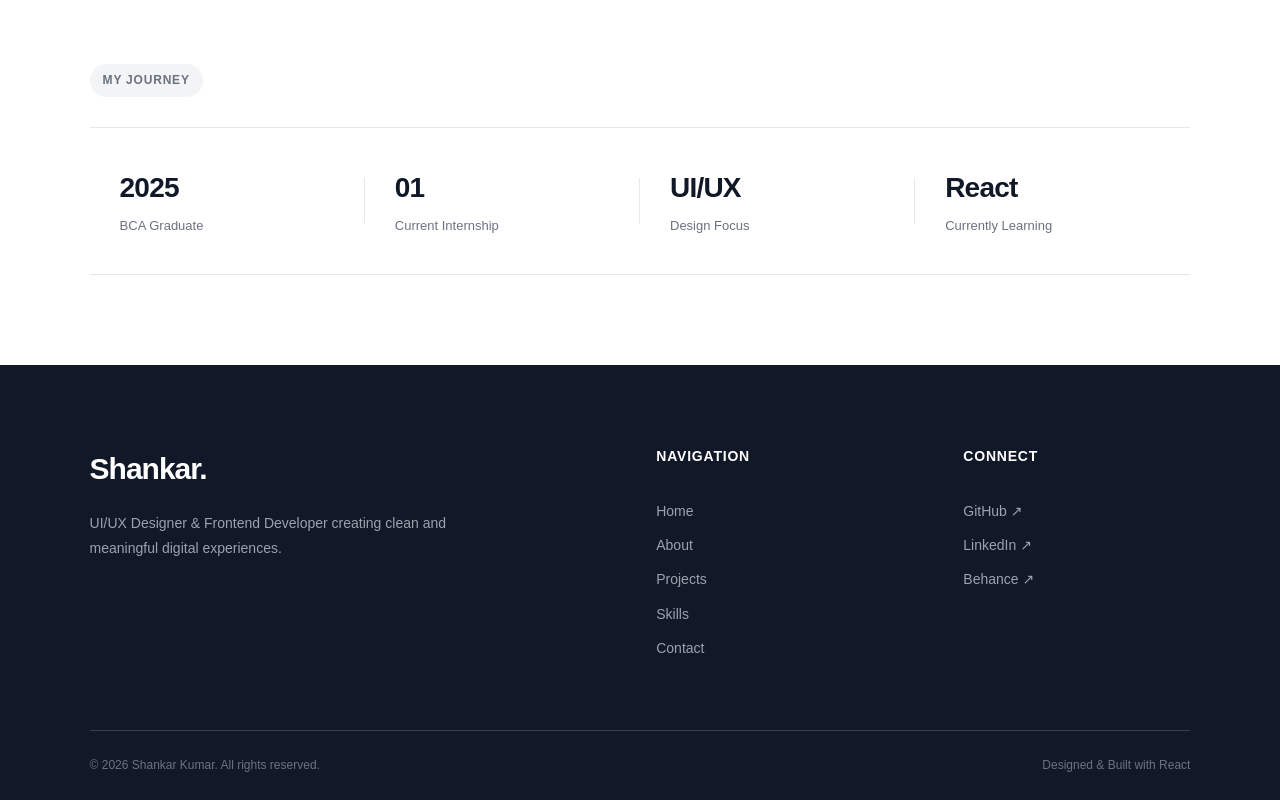
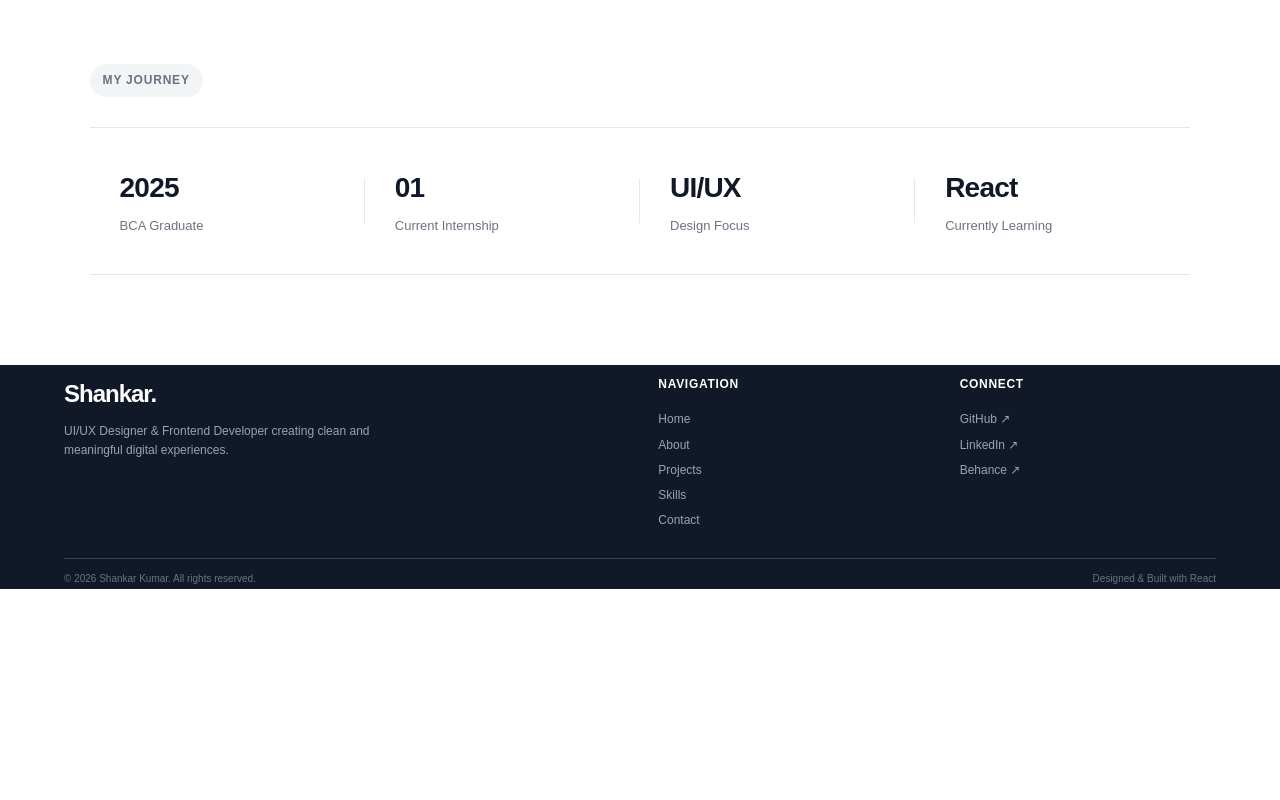
Before and after one commit to Shankarkumar1102/shankar-portfolio, a React (Vite) app: page / in a window 1280 px wide. Shown: the part 773-1573 px from the top of the page. After the commit the page ends 1362 px from the top, so only its background shows below. Built offline with nearby package versions, Linux system fonts and the light colour scheme.

Commit message:
Update social links

```diff
--- a/src/components/Footer.css
+++ b/src/components/Footer.css
@@ -1,36 +1,37 @@
 .footer {
-  padding: 80px 7% 25px;
-
+  padding: 10px 5% 2px;
   background: #111827;
-
   color: #ffffff;
 }
 
 
-/* MAIN */
+/* =========================
+   MAIN
+========================= */
 
 .footer-main {
   display: grid;
 
   grid-template-columns: 1.5fr 0.7fr 0.7fr;
 
-  gap: 80px;
+  gap: 45px;
 
-  padding-bottom: 70px;
+  padding-bottom: 28px;
 
   border-bottom: 1px solid #374151;
 }
 
 
-/* BRAND */
+/* =========================
+   BRAND
+========================= */
 
 .footer-logo {
   display: inline-block;
 
-  margin-bottom: 18px;
+  margin-bottom: 8px;
 
-  font-size: 30px;
-
+  font-size: 24px;
   font-weight: 800;
 
   letter-spacing: -1px;
@@ -44,35 +45,38 @@
   color: #60a5fa;
 }
 
-
 .footer-brand p {
-  max-width: 360px;
+  max-width: 320px;
 
   color: #9ca3af;
 
-  font-size: 14px;
+  font-size: 12px;
 
-  line-height: 1.8;
+  line-height: 1.6;
 }
 
 
-/* HEADINGS */
+/* =========================
+   HEADINGS
+========================= */
 
 .footer-navigation h4,
 .footer-social h4 {
-  margin-bottom: 20px;
+  margin-bottom: 10px;
 
-  font-size: 14px;
+  font-size: 12px;
 
   color: #ffffff;
 
   text-transform: uppercase;
 
-  letter-spacing: 0.8px;
+  letter-spacing: 0.7px;
 }
 
 
-/* LINKS */
+/* =========================
+   LINKS
+========================= */
 
 .footer-navigation,
 .footer-social {
@@ -82,32 +86,32 @@
 
   align-items: flex-start;
 
-  gap: 12px;
+  gap: 6px;
 }
-
 
 .footer-navigation a,
 .footer-social a {
   color: #9ca3af;
 
-  font-size: 14px;
+  font-size: 12px;
 
   transition: all 0.3s ease;
 }
-
 
 .footer-navigation a:hover,
 .footer-social a:hover {
   color: #60a5fa;
 
-  transform: translateX(4px);
+  transform: translateX(3px);
 }
 
 
-/* BOTTOM */
+/* =========================
+   BOTTOM
+========================= */
 
 .footer-bottom {
-  padding-top: 25px;
+  padding-top: 12px;
 
   display: flex;
 
@@ -115,30 +119,33 @@
 
   justify-content: space-between;
 
-  gap: 20px;
+  gap: 15px;
 }
-
 
 .footer-bottom p,
 .footer-bottom span {
   color: #6b7280;
 
-  font-size: 12px;
+  font-size: 10px;
 }
 
 
-/* TABLET */
+/* =========================
+   TABLET
+========================= */
 
 @media (max-width: 900px) {
 
   .footer {
-    padding: 70px 5% 25px;
+    padding: 32px 5% 14px;
   }
 
   .footer-main {
     grid-template-columns: 1fr 1fr;
 
-    gap: 50px;
+    gap: 30px;
+
+    padding-bottom: 25px;
   }
 
   .footer-brand {
@@ -148,30 +155,38 @@
 }
 
 
-/* MOBILE */
+/* =========================
+   MOBILE
+========================= */
 
 @media (max-width: 600px) {
 
   .footer {
-    padding: 60px 5% 25px;
+    padding: 30px 5% 12px;
   }
 
   .footer-main {
     grid-template-columns: 1fr;
 
-    gap: 40px;
+    gap: 22px;
 
-    padding-bottom: 45px;
+    padding-bottom: 25px;
   }
 
   .footer-brand {
     grid-column: auto;
   }
 
+  .footer-brand p {
+    max-width: 280px;
+  }
+
   .footer-bottom {
     flex-direction: column;
 
     align-items: flex-start;
+
+    gap: 5px;
   }
 
 }
--- a/src/components/Footer.jsx
+++ b/src/components/Footer.jsx
@@ -1,4 +1,5 @@
 import "./Footer.css"
+
 import { Link } from "react-router-dom"
 
 function Footer() {
@@ -7,7 +8,9 @@
 
       <div className="footer-main">
 
+        {/* BRAND */}
         <div className="footer-brand">
+
           <Link to="/" className="footer-logo">
             Shankar.
           </Link>
@@ -17,9 +20,11 @@
             creating clean and meaningful digital
             experiences.
           </p>
+
         </div>
 
 
+        {/* NAVIGATION */}
         <div className="footer-navigation">
 
           <h4>Navigation</h4>
@@ -33,12 +38,13 @@
         </div>
 
 
+        {/* SOCIAL */}
         <div className="footer-social">
 
           <h4>Connect</h4>
 
   <a
-            href="YOUR_GITHUB_LINK"
+    href="https://github.com/Shankarkumar1102"
     target="_blank"
     rel="noreferrer"
   >
@@ -46,7 +52,7 @@
   </a>
 
   <a
-            href="YOUR_LINKEDIN_LINK"
+    href="https://www.linkedin.com/in/shankarkumaruiux/"
     target="_blank"
     rel="noreferrer"
   >
@@ -54,7 +60,7 @@
   </a>
 
   <a
-            href="YOUR_BEHANCE_LINK"
+    href="https://www.behance.net/shankarkumar294"
     target="_blank"
     rel="noreferrer"
   >
@@ -66,6 +72,7 @@
       </div>
 
 
+      {/* BOTTOM */}
       <div className="footer-bottom">
 
         <p>
```
Lines whose indentation alone changed are shown as unchanged.
